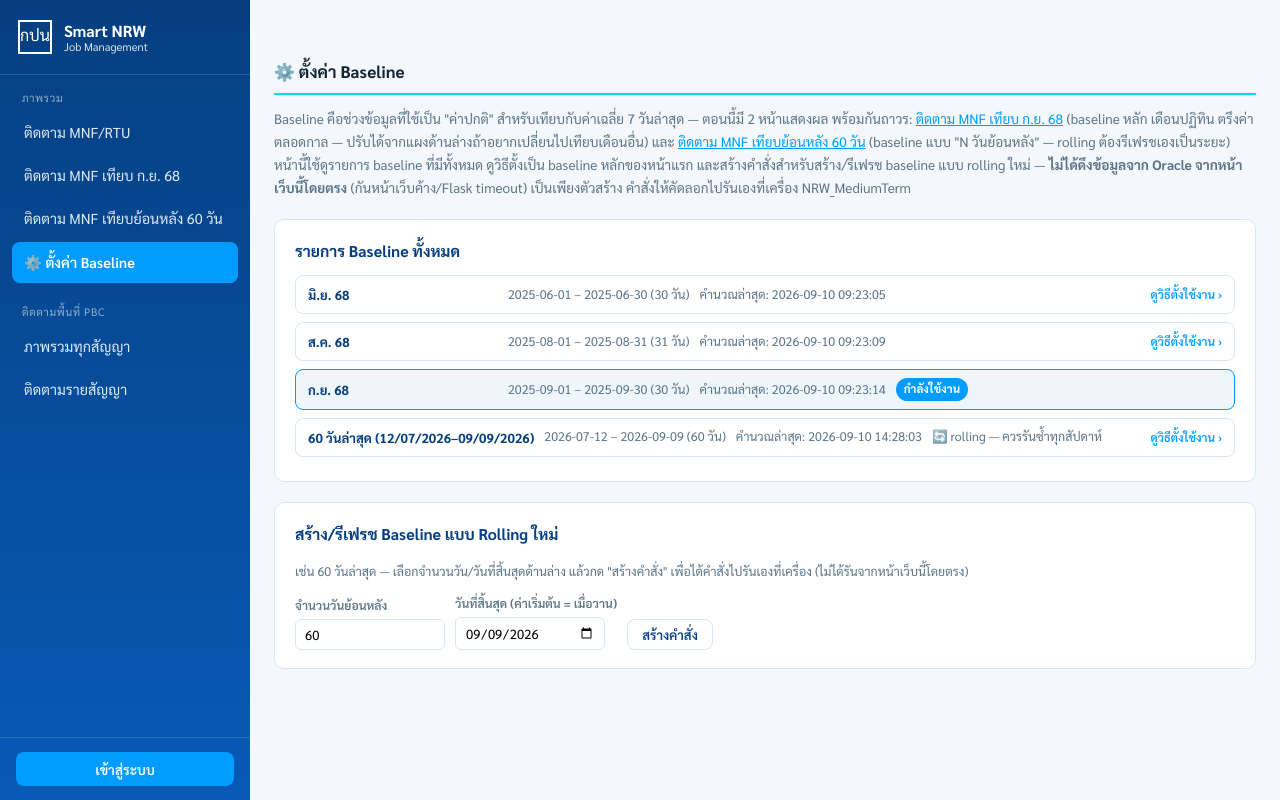
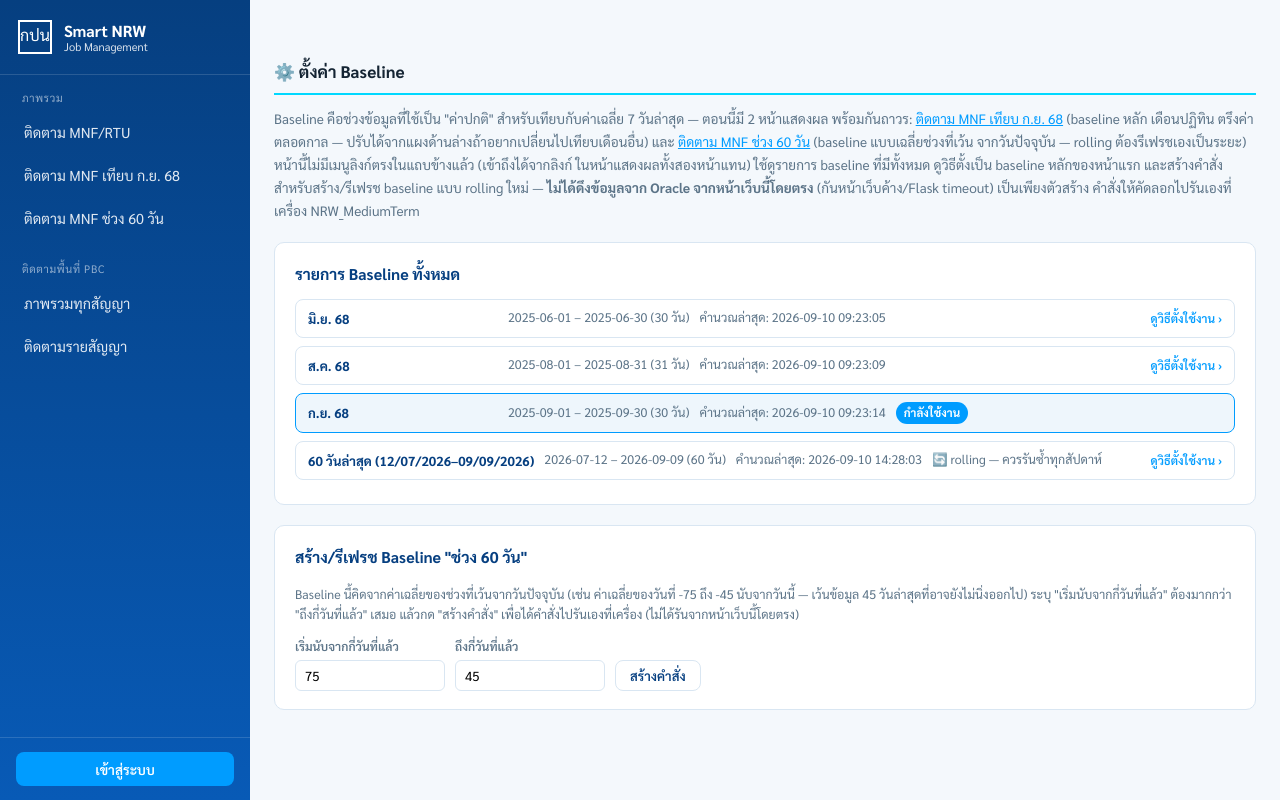
Before and after one commit to nawawit-mwa/NRWjob, a Flask app: page /mediumterm/baseline in a window 1280 px wide. Run offline with Flask 3, Linux system fonts and the light colour scheme.

Commit message:
mediumterm: เพิ่มหน้า /mediumterm/60d เทียบย้อนหลัง 60 วัน แสดงคู่กับ ก.ย. 68 ถาวร

```diff
--- a/app.py
+++ b/app.py
@@ -170,9 +170,16 @@ SECONDARY_BASELINE_SUFFIX = "_custom_60d"
 @app.route("/mediumterm/60d")
 def mediumterm_60d_trend():
     """หน้าเดียวกับ mediumterm_trend() ทุกประการ (ใช้เทมเพลต mediumterm.html ร่วมกัน) แค่ชี้ไปอ่านไฟล์ CSV
-    ของ baseline ตัวที่สอง (rolling 60 วันล่าสุด) แทน — เพิ่มขึ้นตามที่ผู้ใช้ขอ (2026-09 รอบ 5) ให้มีเมนู
-    "ติดตาม MNF เทียบย้อนหลัง 60 วัน" แสดงคู่กับ "ติดตาม MNF เทียบ ก.ย. 68" เดิมพร้อมกันถาวร ไม่ใช่สลับกัน
-    ไปมาแบบแผงตั้งค่า Baseline (นั่นยังคงไว้สำหรับกรณีอยากเปลี่ยน baseline หลักของหน้า /mediumterm เอง)"""
+    ของ baseline ตัวที่สอง (rolling "60 วัน") แทน — เพิ่มขึ้นตามที่ผู้ใช้ขอ (2026-09 รอบ 5) ให้มีเมนู
+    "ติดตาม MNF ช่วง 60 วัน" แสดงคู่กับ "ติดตาม MNF เทียบ ก.ย. 68" เดิมพร้อมกันถาวร ไม่ใช่สลับกันไปมาแบบแผง
+    ตั้งค่า Baseline (นั่นยังคงไว้สำหรับกรณีอยากเปลี่ยน baseline หลักของหน้า /mediumterm เอง แค่ไม่มีเมนูลิงก์
+    ตรงในแถบข้างแล้วตามที่ผู้ใช้ขอ 2026-09 รอบ 6 — เข้าถึงได้ผ่านลิงก์ในหน้า mediumterm.html เอง)
+
+    2026-09 รอบ 6: เปลี่ยนชื่อหัวข้อจาก "เทียบย้อนหลัง 60 วัน" เป็น "ช่วง 60 วัน" เพราะ baseline ตัวนี้ไม่ใช่
+    ค่าเฉลี่ยของ 60 วันล่าสุดต่อเนื่องอีกต่อไป (เปลี่ยนวิธีคำนวณเป็นเฉลี่ยช่วง -75 ถึง -45 วันจากวันนี้แทน —
+    ดู fetch_baseline_data.py --offset-start/--offset-end) ป้ายกำกับที่แม่นยำกว่าจึงมาจาก baseline_meta.json
+    (label ต่อ baseline_id) ซึ่งหน้า mediumterm.html อ่านมาแสดงเองอยู่แล้ว ส่วน page_title/page_heading ที่นี่
+    เป็นแค่หัวข้อกว้างๆ ของหน้า"""
     user = get_optional_user()
     can_add_remark = True
 
@@ -184,8 +191,8 @@ def mediumterm_60d_trend():
         can_add_remark=can_add_remark,
         branch_groups=branch_groups, branches=branches,
         reason_categories=trend_remark_service.REASON_CATEGORIES,
-        page_title="การเปลี่ยนแปลงน้ำเข้า/MNF เทียบย้อนหลัง 60 วัน — Smart NRW",
-        page_heading="การเปลี่ยนแปลงกราฟน้ำเข้าและ MNF ล่าสุด เทียบย้อนหลัง 60 วัน",
+        page_title="การเปลี่ยนแปลงน้ำเข้า/MNF ช่วง 60 วัน — Smart NRW",
+        page_heading="การเปลี่ยนแปลงกราฟน้ำเข้าและ MNF ล่าสุด ช่วง 60 วัน",
         summary_csv_filename=f"mediumterm_dma_summary{SECONDARY_BASELINE_SUFFIX}.csv",
         envelope_csv_filename=f"mediumterm_hourly_envelope{SECONDARY_BASELINE_SUFFIX}.csv",
     )
--- a/templates/base_sidebar.html
+++ b/templates/base_sidebar.html
@@ -24,9 +24,7 @@
           <a href="{{ url_for('mediumterm_trend') }}"
              class="side-nav-item {{ 'active' if active_page == 'mediumterm' }}">ติดตาม MNF เทียบ ก.ย. 68</a>
           <a href="{{ url_for('mediumterm_60d_trend') }}"
-             class="side-nav-item {{ 'active' if active_page == 'mediumterm_60d' }}">ติดตาม MNF เทียบย้อนหลัง 60 วัน</a>
-          <a href="{{ url_for('mediumterm_baseline') }}"
-             class="side-nav-item {{ 'active' if active_page == 'mediumterm_baseline' }}">⚙️ ตั้งค่า Baseline</a>
+             class="side-nav-item {{ 'active' if active_page == 'mediumterm_60d' }}">ติดตาม MNF ช่วง 60 วัน</a>
           <a href="{{ url_for('incident_tree') }}"
              class="side-nav-item {{ 'active' if active_page == 'incident_tree' }}">ติดตามเหตุการณ์</a>
           <a href="{{ url_for('dashboard') }}"
@@ -78,9 +76,7 @@
           <a href="{{ url_for('mediumterm_trend') }}"
              class="side-nav-item {{ 'active' if active_page == 'mediumterm' }}">ติดตาม MNF เทียบ ก.ย. 68</a>
           <a href="{{ url_for('mediumterm_60d_trend') }}"
-             class="side-nav-item {{ 'active' if active_page == 'mediumterm_60d' }}">ติดตาม MNF เทียบย้อนหลัง 60 วัน</a>
-          <a href="{{ url_for('mediumterm_baseline') }}"
-             class="side-nav-item {{ 'active' if active_page == 'mediumterm_baseline' }}">⚙️ ตั้งค่า Baseline</a>
+             class="side-nav-item {{ 'active' if active_page == 'mediumterm_60d' }}">ติดตาม MNF ช่วง 60 วัน</a>
         </div>
         <!-- กลุ่มนี้แสดงตอนยังไม่ล็อกอิน เพราะปิด login ของ /pbc ไว้ชั่วคราว
              TODO: ลบทั้งบล็อกนี้ออกเมื่อเปิด login_required ของ /pbc คืน -->
--- a/templates/mediumterm_baseline.html
+++ b/templates/mediumterm_baseline.html
@@ -70,9 +70,10 @@
     Baseline คือช่วงข้อมูลที่ใช้เป็น "ค่าปกติ" สำหรับเทียบกับค่าเฉลี่ย 7 วันล่าสุด — ตอนนี้มี 2 หน้าแสดงผล
     พร้อมกันถาวร: <a href="{{ url_for('mediumterm_trend') }}">ติดตาม MNF เทียบ ก.ย. 68</a> (baseline หลัก
     เดือนปฏิทิน ตรึงค่าตลอดกาล — ปรับได้จากแผงด้านล่างถ้าอยากเปลี่ยนไปเทียบเดือนอื่น) และ
-    <a href="{{ url_for('mediumterm_60d_trend') }}">ติดตาม MNF เทียบย้อนหลัง 60 วัน</a> (baseline แบบ
-    "N วันย้อนหลัง" — rolling ต้องรีเฟรชเองเป็นระยะ) หน้านี้ใช้ดูรายการ baseline ที่มีทั้งหมด ดูวิธีตั้งเป็น
-    baseline หลักของหน้าแรก และสร้างคำสั่งสำหรับสร้าง/รีเฟรช baseline แบบ rolling ใหม่ —
+    <a href="{{ url_for('mediumterm_60d_trend') }}">ติดตาม MNF ช่วง 60 วัน</a> (baseline แบบเฉลี่ยช่วงที่เว้น
+    จากวันปัจจุบัน — rolling ต้องรีเฟรชเองเป็นระยะ) หน้านี้ไม่มีเมนูลิงก์ตรงในแถบข้างแล้ว (เข้าถึงได้จากลิงก์
+    ในหน้าแสดงผลทั้งสองหน้าแทน) ใช้ดูรายการ baseline ที่มีทั้งหมด ดูวิธีตั้งเป็น baseline หลักของหน้าแรก
+    และสร้างคำสั่งสำหรับสร้าง/รีเฟรช baseline แบบ rolling ใหม่ —
     <b>ไม่ได้ดึงข้อมูลจาก Oracle จากหน้าเว็บนี้โดยตรง</b> (กันหน้าเว็บค้าง/Flask timeout) เป็นเพียงตัวสร้าง
     คำสั่งให้คัดลอกไปรันเองที่เครื่อง NRW_MediumTerm
   </p>
@@ -94,17 +95,18 @@
   </div>
 
   <div class="mt-baseline-panel">
-    <h2>สร้าง/รีเฟรช Baseline แบบ Rolling ใหม่</h2>
+    <h2>สร้าง/รีเฟรช Baseline "ช่วง 60 วัน"</h2>
     <div class="mt-meta" style="margin-bottom:12px;">
-      เช่น 60 วันล่าสุด — เลือกจำนวนวัน/วันที่สิ้นสุดด้านล่าง แล้วกด "สร้างคำสั่ง" เพื่อได้คำสั่งไปรันเองที่เครื่อง
-      (ไม่ได้รันจากหน้าเว็บนี้โดยตรง)
+      Baseline นี้คิดจากค่าเฉลี่ยของช่วงที่เว้นจากวันปัจจุบัน (เช่น ค่าเฉลี่ยของวันที่ -75 ถึง -45 นับจากวันนี้
+      — เว้นข้อมูล 45 วันล่าสุดที่อาจยังไม่นิ่งออกไป) ระบุ "เริ่มนับจากกี่วันที่แล้ว" ต้องมากกว่า "ถึงกี่วันที่แล้ว"
+      เสมอ แล้วกด "สร้างคำสั่ง" เพื่อได้คำสั่งไปรันเองที่เครื่อง (ไม่ได้รันจากหน้าเว็บนี้โดยตรง)
     </div>
     <div class="mt-baseline-form">
-      <label>จำนวนวันย้อนหลัง
-        <input type="number" id="mtBaselineDays" value="60" min="10" max="120">
+      <label>เริ่มนับจากกี่วันที่แล้ว
+        <input type="number" id="mtBaselineOffsetStart" value="75" min="1" max="365">
       </label>
-      <label>วันที่สิ้นสุด (ค่าเริ่มต้น = เมื่อวาน)
-        <input type="date" id="mtBaselineEnd">
+      <label>ถึงกี่วันที่แล้ว
+        <input type="number" id="mtBaselineOffsetEnd" value="45" min="0" max="364">
       </label>
       <button type="button" class="mt-popup-nav-btn" id="mtBaselineGenBtn">สร้างคำสั่ง</button>
     </div>
@@ -259,27 +261,29 @@
     });
   }
 
-  // ค่าเริ่มต้นวันที่สิ้นสุด = เมื่อวาน (ข้อมูลของ "วันนี้" ยังไม่เต็มวันจริง ไม่ควรรวมใน baseline)
-  (function setDefaultBaselineEndDate() {
-    const d = new Date();
-    d.setDate(d.getDate() - 1);
-    const iso = d.toISOString().slice(0, 10);
-    document.getElementById("mtBaselineEnd").value = iso;
-  })();
-
   document.getElementById("mtBaselineGenBtn").addEventListener("click", () => {
-    const daysInput = document.getElementById("mtBaselineDays");
-    const days = parseInt(daysInput.value, 10) || 60;
-    const endStr = document.getElementById("mtBaselineEnd").value;
-    const cmd = `python fetch_baseline_data.py --days ${days}${endStr ? ` --end ${endStr}` : ""}`;
+    const offsetStartInput = document.getElementById("mtBaselineOffsetStart");
+    const offsetEndInput = document.getElementById("mtBaselineOffsetEnd");
+    const offsetStart = parseInt(offsetStartInput.value, 10) || 75;
+    const offsetEnd = parseInt(offsetEndInput.value, 10) || 45;
+    if (offsetStart <= offsetEnd) {
+      document.getElementById("mtBaselineCmdText").textContent = "";
+      document.getElementById("mtBaselineSteps").innerHTML =
+        `⚠️ "เริ่มนับจากกี่วันที่แล้ว" (${offsetStart}) ต้องมากกว่า "ถึงกี่วันที่แล้ว" (${offsetEnd}) — แก้ตัวเลข ` +
+        `แล้วกด "สร้างคำสั่ง" อีกครั้ง`;
+      document.getElementById("mtBaselineCmdBox").classList.add("show");
+      return;
+    }
+    const cmd = `python fetch_baseline_data.py --offset-start ${offsetStart} --offset-end ${offsetEnd}`;
     document.getElementById("mtBaselineCmdText").textContent = cmd;
     document.getElementById("mtBaselineSteps").innerHTML =
       `1) เปิด command prompt ที่โฟลเดอร์ <code>NRW_MediumTerm</code> แล้ววางคำสั่งด้านบนรัน (ดึงข้อมูลจริงจาก ` +
       `Oracle ใช้เวลาสักครู่)<br>` +
-      `2) แก้ <code>output/config.json</code> ตั้ง <code>"baseline_month": "custom_${days}d"</code> ` +
-      `(ชื่อ id จะคงที่แบบนี้เสมอไม่ว่าจะรันกี่รอบ ไม่ต้องแก้ค่านี้ซ้ำในรอบถัดไป)<br>` +
+      `2) คำสั่งนี้ได้ baseline_id ชื่อ <code>custom_60d</code> เสมอ (ค่า default ตรงกับ ` +
+      `<code>secondary_baseline_id</code> ที่ตั้งไว้อยู่แล้วสำหรับหน้า "ติดตาม MNF ช่วง 60 วัน" — ไม่ต้องแก้ ` +
+      `<code>output/config.json</code> เพิ่มสำหรับกรณีปกติ)<br>` +
       `3) รัน <code>python compute_weekly_trend.py</code> อีกครั้ง (หรือรอรอบ Task Scheduler รายสัปดาห์ถัดไป) ` +
-      `เพื่อให้ตาราง/กราฟหน้า "ติดตาม MNF เทียบ ก.ย. 68" อัปเดตตาม baseline ใหม่<br>` +
+      `เพื่อให้ตาราง/กราฟหน้า "ติดตาม MNF ช่วง 60 วัน" อัปเดตตาม baseline ใหม่<br>` +
       `แนะนำ: รันคำสั่งข้อ 1 ซ้ำทุกสัปดาห์ — baseline แบบ rolling นี้ไม่ผูก Task Scheduler อัตโนมัติ ต้องรีเฟรชเอง ` +
       `(ต่างจาก baseline เดือนปิดที่รันครั้งเดียวพอ)`;
     document.getElementById("mtBaselineCmdBox").classList.add("show");
```
